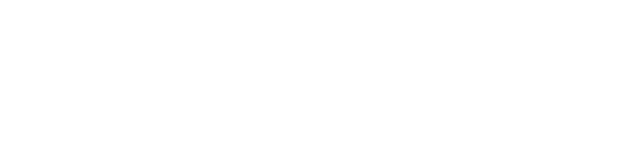
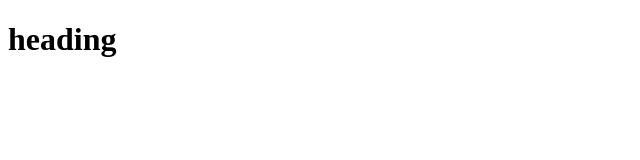
Before and after one commit to Paul-muia/testing2-repo, a plain HTML site: page testing.html in a window 1280 px wide. Shown: the whole page, without its empty margins (0-640 px from the left). Drawn offline with Linux system fonts and the light colour scheme.

Commit message:
Update testing.html

```diff
--- a/testing.html
+++ b/testing.html
@@ -5,5 +5,7 @@
     <meta name="viewport" content="width=device-width, initial-scale=1.0" />
     <title>Document</title>
   </head>
-  <body></body>
+  <body>
+    <h1>heading</h1>
+  </body>
 </html>
```
